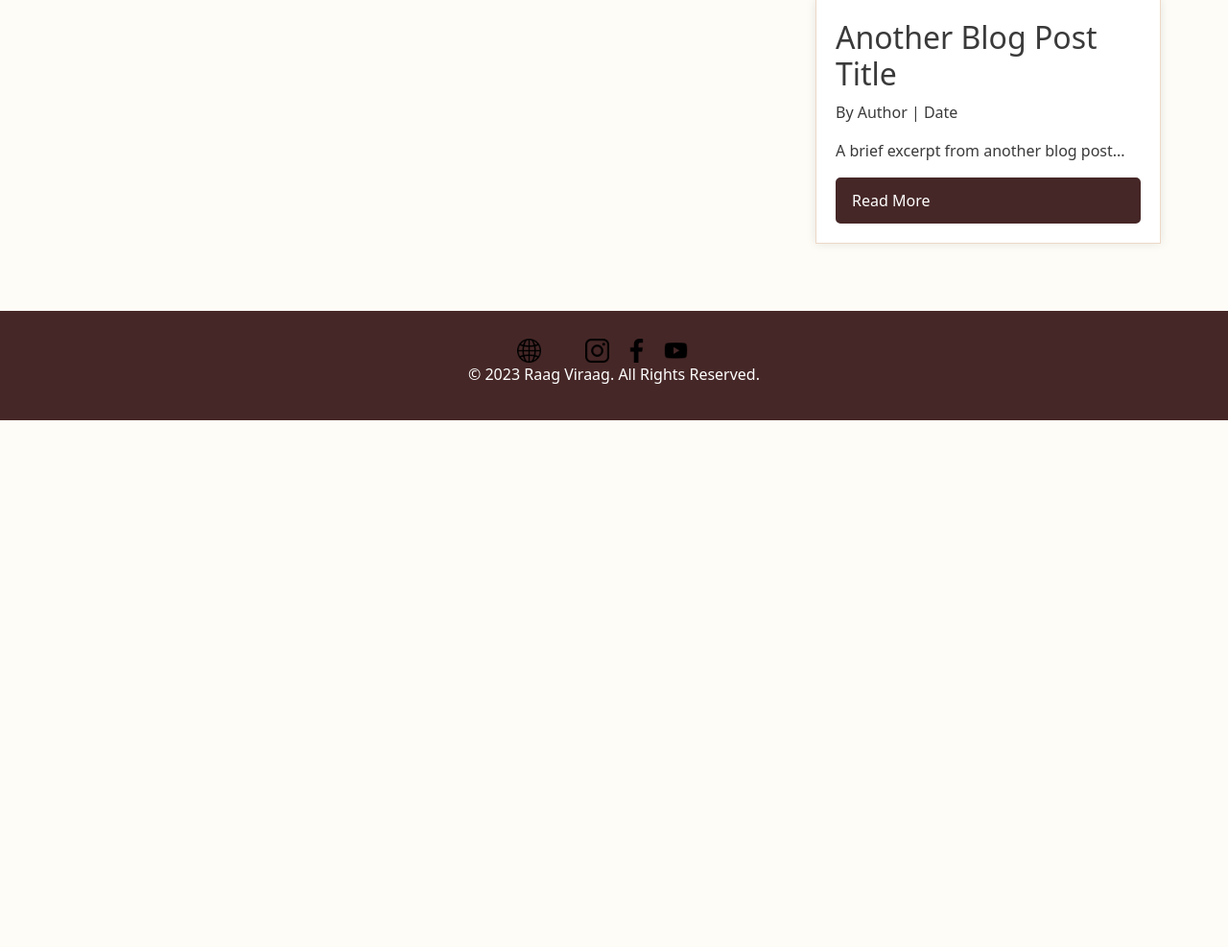
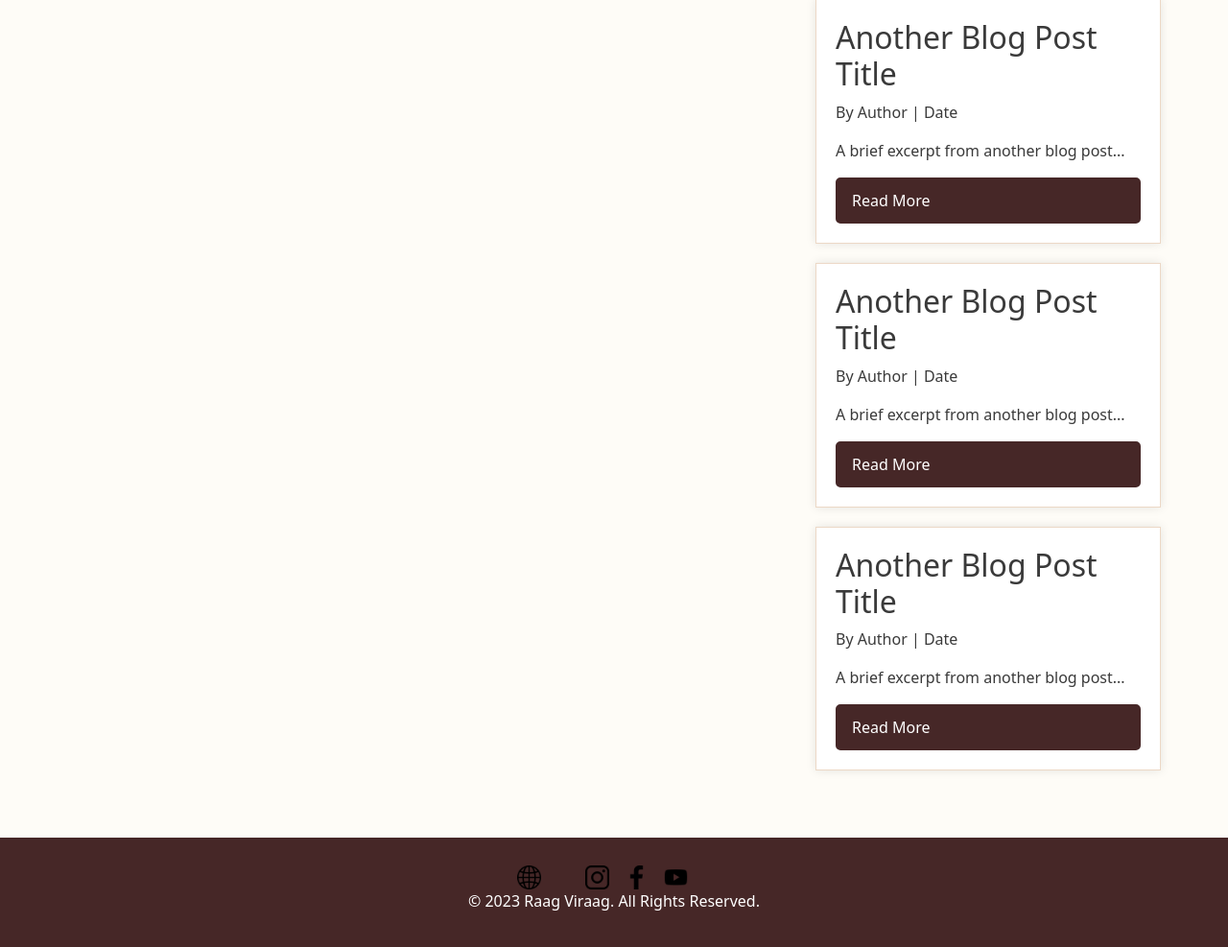
Before and after one commit to Devanshvora03/RaagViraag, a Django app: page /logout/ in a window 1280 px wide. Shown: the part 433-1420 px from the top of the page at 96% size. Before the commit the page ends 871 px from the top, so only its background shows below. Run offline with Django 4.2, Linux system fonts and the light colour scheme.

Commit message:
new branch add

```diff
--- a/blogs/urls.py
+++ b/blogs/urls.py
@@ -6,7 +6,8 @@ urlpatterns = [
     path('register/', RegisterView.as_view(), name='register'),
     path('contact/', contact, name='contact'),
     path('about/', about, name='about'),
-    path('categories/', categories, name='categories'),
-    path('blog/<slug:slug>/', BlogDetailView.as_view(), name='blog-detail'),
+    # path('categories/', categories, name='categories'),
+    # path('blog/<slug:slug>/', BlogDetailView.as_view(), name='blog-detail'),
+    path('blog/<slug:slug>/', blog_detail, name='blog-detail'),
     path('category/<slug:slug>/', CategoryView, name='category-detail'),
 ]
--- a/static/css/style.css
+++ b/static/css/style.css
@@ -287,3 +287,55 @@ body {
 .blog_width{
   width: 70%;
 }
+
+
+.card {
+  background: white;
+  text-decoration: none;
+  color: #444;
+  box-shadow: 0 2px 5px rgba(0,0,0,0.1);
+  display: flex;
+  flex-direction: column;
+  min-height: 100%;
+
+  position: relative;
+  top: 0;
+  transition: all .1s ease-in;
+
+  article {
+    padding: 20px;
+    flex: 1;
+
+    display: flex;
+    flex-direction: column;
+    justify-content: space-between;
+  }
+
+  /* h1 {
+    font-size: 20px;
+    margin: 0;
+    color: #333;
+  } */
+
+  p {
+    flex: 1;
+    line-height: 1.4;
+  }
+
+
+  .thumb {
+    padding-bottom: 60%;
+    background-size: cover;
+    background-position: center center;
+  }
+}
+
+.item-1 {
+  @media (min-width: 60em) {
+    grid-column: 1 / span 2;
+
+    h1 {
+      font-size: 24px;
+    }
+  }
+}
--- a/templates/about.html
+++ b/templates/about.html
@@ -43,7 +43,7 @@
 <div class="main_background">
 <div class="header">
 <div class="container">
-    <h1>Contact Us</h1>
+    <h1 id="contact">Contact Us</h1>
     <!-- <p>Harmonizing Cultures : Exploring Raag Viraag!</p> -->
 </div>
 </div>
--- a/templates/base.html
+++ b/templates/base.html
@@ -31,7 +31,7 @@
             <a class="nav-link" href="/about">About</a>
           </li>
           <li class="nav-item">
-            <a class="nav-link" href="/contact">Contact</a>
+            <a class="nav-link" href="/about#contact">Contact</a>
           </li>
           <li class="nav-item">
             <a class="nav-link" href="/login">Login</a>
--- a/templates/index.html
+++ b/templates/index.html
@@ -31,13 +31,29 @@
             </div>
 
             <!-- Repeat the above structure for additional blog posts -->
-            <div class="blog-post-card w-30 ad_block1">
+            <div class="w-30">
+            <div class="blog-post-card ad_block1">
                 <!-- <img src="https://via.placeholder.com/300" alt="Blog Post Image"> -->
                 <h2>Another Blog Post Title</h2>
                 <p class="post-meta">By Author | Date</p>
                 <p class="post-excerpt">A brief excerpt from another blog post...</p>
                 <a href="#" class="read-more-btn">Read More</a>
             </div>
+            <div class="blog-post-card ad_block1">
+                <!-- <img src="https://via.placeholder.com/300" alt="Blog Post Image"> -->
+                <h2>Another Blog Post Title</h2>
+                <p class="post-meta">By Author | Date</p>
+                <p class="post-excerpt">A brief excerpt from another blog post...</p>
+                <a href="#" class="read-more-btn">Read More</a>
+            </div>
+            <div class="blog-post-card ad_block1">
+                <!-- <img src="https://via.placeholder.com/300" alt="Blog Post Image"> -->
+                <h2>Another Blog Post Title</h2>
+                <p class="post-meta">By Author | Date</p>
+                <p class="post-excerpt">A brief excerpt from another blog post...</p>
+                <a href="#" class="read-more-btn">Read More</a>
+            </div>
+          </div>
 
         </div>
     </div>
```
Also changed, not shown: blogs/views.py (+5 -4 lines), templates/blog-detail.html (+35 -21 lines), db.sqlite3.
